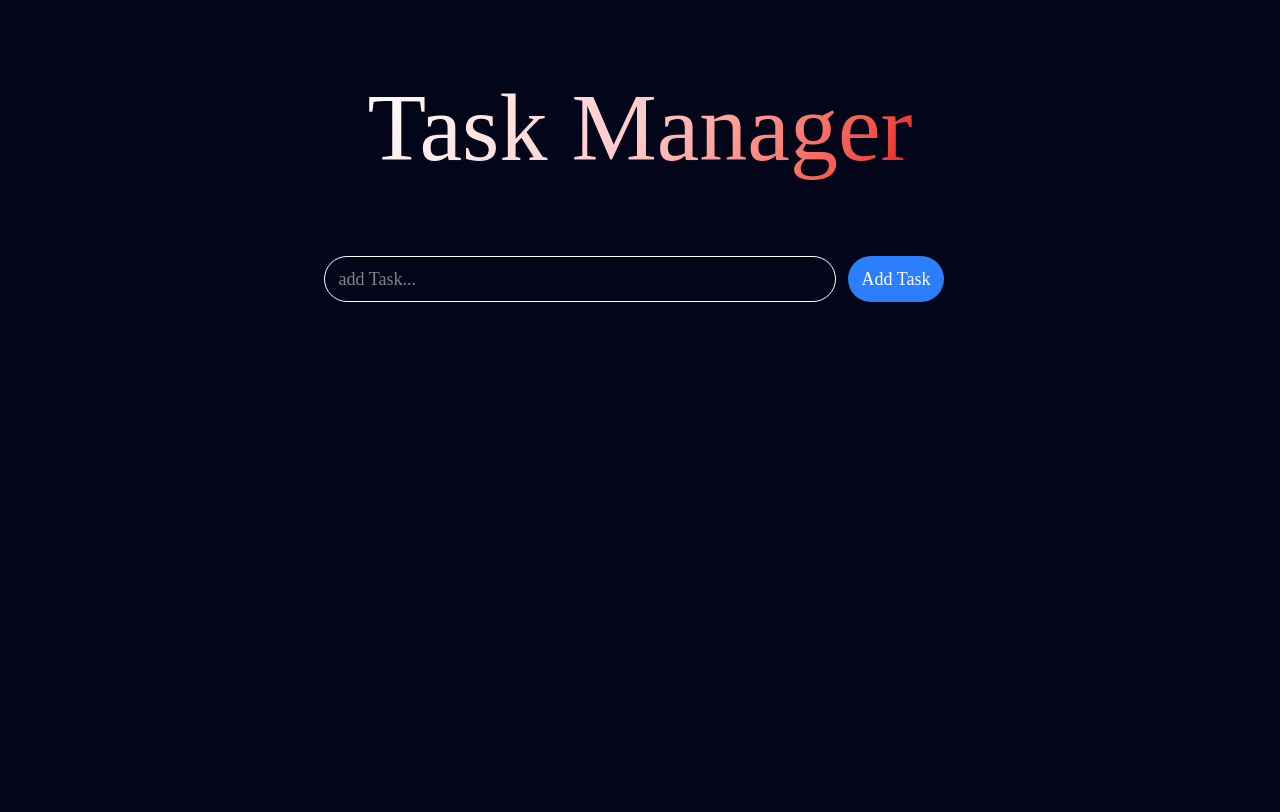
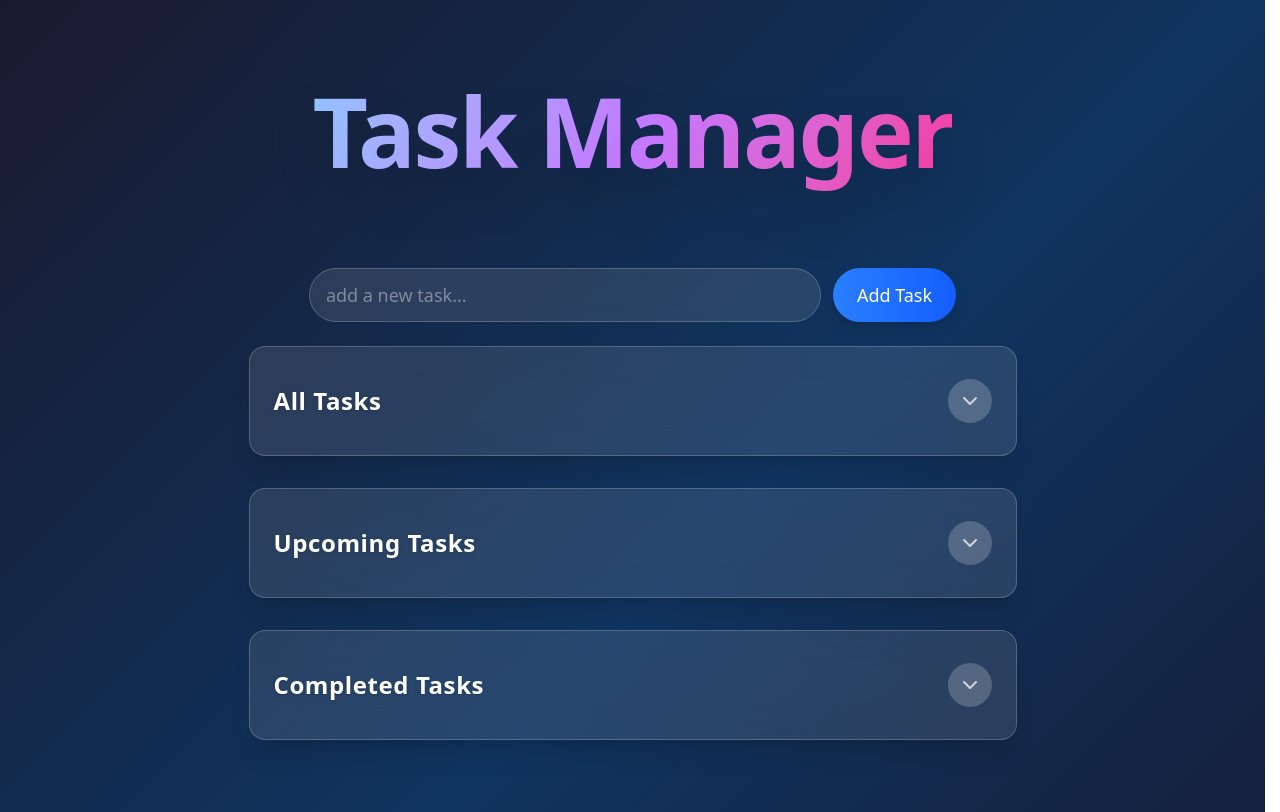
Before and after one commit to rAhul6280/taskManager, a React (Vite) app: page / in a window 1280 px wide. Built offline with nearby package versions, Linux system fonts and the light colour scheme.

Commit message:
feat: add lucide-react dependency and refactor task management components

```diff
--- a/package.json
+++ b/package.json
@@ -11,6 +11,7 @@
   },
   "dependencies": {
     "@tailwindcss/vite": "^4.2.0",
+    "lucide-react": "^0.575.0",
     "react": "^19.2.0",
     "react-dom": "^19.2.0",
     "tailwindcss": "^4.2.0"
--- a/src/App.tsx
+++ b/src/App.tsx
@@ -1,93 +1,128 @@
 import React, { useEffect, useState } from "react";
 import TaskContext from "./context/taskContext";
 import type { TaskType } from "./context/taskContext";
-import TaskItem from "./components/taskItem";
+import TaskList from "./components/taskList";
+
 
 function App() {
-        const [tasks,setTasks]=useState<TaskType[]>([])
-        const [taskInput,setTaskInput]=useState<string>("")
-        const [showCompTasks,setShowCompTasks]=useState<boolean>(false)
-        const addTask=(task:TaskType)=>{
+  const [tasks, setTasks] = useState<TaskType[]>([]);
+  const [taskInput, setTaskInput] = useState<string>("");
+  // state removed - showing all lists at once
+  const addTask = (task: TaskType) => {
+    setTasks((prevTasks) => [...prevTasks, task]);
+  };
+  const deleteTask = (id: number) => {
+    setTasks((prevTasks) => prevTasks.filter((prevTask) => prevTask.id !== id));
+  };
+  const updateTask = (task: TaskType, id: number) => {
+    setTasks((prevTasks) =>
+      prevTasks.map((prevTask) => (prevTask.id === id ? task : prevTask)),
+    );
+  };
+  const toggleIscomplete = (id: number) => {
+    setTasks((prevTasks) =>
+      prevTasks.map((prevTask) =>
+        prevTask.id === id
+          ? { ...prevTask, isCompleted: !prevTask.isCompleted }
+          : prevTask,
+      ),
+    );
+  };
+  const handleSubmit = (e: React.SubmitEvent<HTMLFormElement>) => {
+    e.preventDefault();
+    if (!taskInput) return;
+    addTask({ id: Date.now(), taskValue: taskInput, isCompleted: false });
+    setTaskInput("");
+  };
 
-              setTasks((prevTasks)=>[...prevTasks,task])
-            }
-        const deleteTask=(id:number)=>{
-          setTasks((prevTasks)=>prevTasks.filter((prevTask)=>prevTask.id!==id))
-        }
-        const updateTask=(task:TaskType,id:number)=>{
-            setTasks((prevTasks)=>prevTasks.map((prevTask)=>prevTask.id===id?task:prevTask))
-        }
-        const toggleIscomplete=(id:number)=>{
-          setTasks((prevTasks)=>prevTasks.map((prevTask)=>(prevTask.id===id?{...prevTask,isCompleted:!prevTask.isCompleted}:prevTask)))
-        }
-        const handleSubmit=(e:React.SubmitEvent<HTMLFormElement>)=>{
-            e.preventDefault()
-            if(!taskInput)return ;
-            addTask({id:Date.now(),taskValue:taskInput,isCompleted:false})
-            setTaskInput("")
-        }
-
-        useEffect(()=>{
-            const localTasks:TaskType[]=JSON.parse(localStorage.getItem("tasks")||"[]")
+  useEffect(() => {
+    const localTasks: TaskType[] = JSON.parse(
+      localStorage.getItem("tasks") || "[]",
+    );
     // console.log(localTasks);
     // if(localTasks && localTasks.length>0)
-           setTasks(localTasks)
+    setTasks(localTasks);
     // console.log(tasks);
-
-        },[])
-        useEffect(()=>{
-          localStorage.setItem("tasks",JSON.stringify(tasks))
+  }, []);
+  useEffect(() => {
+    localStorage.setItem("tasks", JSON.stringify(tasks));
     // console.log("working");
-
-        },[tasks])
+  }, [tasks]);
 
   return (
     <>
-    <TaskContext value={{tasks,addTask,deleteTask,updateTask,toggleIscomplete}}>
-        <div className="flex flex-col items-center  w-full  h-screen">
-
-           <h1 className={ `text-center text-8xl text-transparent bg-linear-120 ${showCompTasks?'from-white via bg-green-300 to-green-600':'from-white via-red-200 to-red-600'} bg-clip-text my-14 leading-['1.3'] `}>Task Manager</h1>
+      <TaskContext
+        value={{ tasks, addTask, deleteTask, updateTask, toggleIscomplete }}
+      >
+        <style>{`
+          @keyframes float {
+            0%, 100% { transform: translateY(0px); }
+            50% { transform: translateY(-10px); }
+          }
+          .heading-float {
+            animation: float 3s ease-in-out infinite;
+          }
+        `}</style>
+        <div className="flex flex-col items-center w-full min-h-screen">
+          <h1
+            className={`heading-float text-center text-8xl font-black text-transparent bg-linear-120 from-blue-300 via-purple-400 to-pink-500 bg-clip-text my-14 leading-relaxed drop-shadow-2xl tracking-tight`}
+          >
+            Task Manager
+          </h1>
           <form
             id="taskInput"
             onSubmit={handleSubmit}
-          className="w-4xl flex justify-center">
-
+            className="w-4xl flex justify-center gap-3"
+          >
             <input
               type="text"
-          placeholder="add Task..."
-          onChange={(e:React.ChangeEvent<HTMLInputElement>)=>setTaskInput(e.target.value)}
-          className="border border-white px-3.5 py-2 w-lg bg-slate-950 text-lg text-white rounded-full focus:outline focus:outline-white"
+              placeholder="add a new task..."
+              onChange={(e: React.ChangeEvent<HTMLInputElement>) =>
+                setTaskInput(e.target.value)
+              }
+              className="px-4 py-3 w-lg bg-white/10 border border-white/20 text-lg text-white rounded-full focus:outline-none focus:border-blue-400 focus:ring-2 focus:ring-blue-400/30 transition-all duration-200 placeholder-white/40 backdrop-blur-sm"
               value={taskInput}
             />
             <button
-          className="px-3.5 py-2 rounded-full bg-blue-500 hover:bg-blue-400 text-white text-lg mx-3 "
+              className="px-6 py-3 rounded-full bg-linear-to-r from-blue-500 to-blue-600 hover:from-blue-600 hover:to-blue-700 active:scale-95 text-white text-lg font-medium shadow-lg hover:shadow-xl transition-all duration-200"
               type="submit"
-          >Add Task</button>
+            >
+              Add Task
+            </button>
           </form>
 
-          { !showCompTasks&&<div className="flex flex-col gap-3 my-4">
-            {
-              tasks?.map((task)=>(
-                !task.isCompleted&&
-               <TaskItem key={task.id} task={task} />
-              ))
-            }
+          {/* {!showCompTasks && (
+            <div className="flex flex-col gap-3 my-4">
+              {tasks?.map(
+                (task) =>
+                  !task.isCompleted && <TaskItem key={task.id} task={task} />,
+              )}
+            </div>
+          )}
+          {showCompTasks && (
+            <div className="flex flex-col gap-3 my-4">
+              {tasks?.map(
+                (task) =>
+                  task.isCompleted && <TaskItem key={task.id} task={task} />,
+              )}
+            </div>
+          )}
+          {tasks?.length > 0 && (
+            <button
+              onClick={() => setShowCompTasks((prev) => !prev)}
+              className="text-white font-bold hover:underline hover:text-blue-500"
+            >
+              {showCompTasks ? "Show upcomming task" : "Show Completed Task"}
+            </button>
+          )} */}
 
+          <div className="w-full px-4 pb-12">
+            <div className="flex flex-col gap-8 my-6">
+              <TaskList tasksName="All Tasks" tasks={tasks} showCompleted={null} />
+              <TaskList tasksName="Upcoming Tasks" tasks={tasks} showCompleted={false} />
+              <TaskList tasksName="Completed Tasks" tasks={tasks} showCompleted={true} />
             </div>
-          }
-          { showCompTasks&&<div className="flex flex-col gap-3 my-4">
-            {
-              tasks?.map((task)=>(
-                task.isCompleted&&
-               <TaskItem key={task.id} task={task} />
-              ))
-            }
-
           </div>
-          }
-           { tasks?.length>0 &&<button
-           onClick={()=>setShowCompTasks((prev)=>!prev)}
-           className="text-white font-bold hover:underline hover:text-blue-500">{ showCompTasks ?'Show upcomming task':'Show Completed Task'}</button>}
         </div>
       </TaskContext>
     </>
--- /dev/null
+++ b/src/components/AllTasks.tsx
@@ -0,0 +1,11 @@
+import React from 'react';
+import TaskList from './taskList';
+import type { TaskType } from '../context/taskContext';
+
+interface Props {
+  tasks: TaskType[];
+}
+
+export function AllTasks({ tasks }: Props) {
+  return <TaskList tasksName="All Tasks" tasks={tasks} showCompleted={null} />;
+}
--- /dev/null
+++ b/src/components/CompletedTasks.tsx
@@ -0,0 +1,11 @@
+import React from 'react';
+import TaskList from './taskList';
+import type { TaskType } from '../context/taskContext';
+
+interface Props {
+  tasks: TaskType[];
+}
+
+export function CompletedTasks({ tasks }: Props) {
+  return <TaskList tasksName="Completed Tasks" tasks={tasks} showCompleted={true} />;
+}
--- /dev/null
+++ b/src/components/UpcomingTasks.tsx
@@ -0,0 +1,11 @@
+import React from 'react';
+import TaskList from './taskList';
+import type { TaskType } from '../context/taskContext';
+
+interface Props {
+  tasks: TaskType[];
+}
+
+export function UpcomingTasks({ tasks }: Props) {
+  return <TaskList tasksName="Upcoming Tasks" tasks={tasks} showCompleted={false} />;
+}
--- /dev/null
+++ b/src/components/taskList.tsx
@@ -0,0 +1,73 @@
+import { useState } from "react";
+import type { TaskType } from "../context/taskContext";
+import TaskItem from "./taskItem";
+import {ChevronDown} from "lucide-react"
+
+interface TaskListProps {
+  tasksName: string;
+  tasks: TaskType[];
+  // "null" means no filtering, "true" only completed, "false" only unfinished
+  showCompleted: null | boolean;
+}
+function TaskList({ tasksName, tasks, showCompleted }: TaskListProps) {
+  const filteredTasks: TaskType[] = tasks.filter((task) => {
+    if (showCompleted === null) return true;
+    return task.isCompleted === showCompleted;
+  });
+  const [toggleArrow, setToggleArrow] = useState<boolean>(false);
+  return (
+    <>
+    <style>{`
+      .task-list .task-item { transform: translateY(0) scale(1); opacity: 1; transition-property: transform, opacity, margin, padding, height; transition-duration: 320ms; transition-timing-function: cubic-bezier(.2,.9,.3,1); will-change: transform, opacity; }
+      .task-list.is-closed .task-item { transform: translateY(-8px) scale(0.995); opacity: 0; padding-top: 0; padding-bottom: 0; margin-top: 0; margin-bottom: 0; height: 0; overflow: hidden; }
+      .task-list.is-closed .task-item:nth-child(1) { transition-delay: 0ms; }
+      .task-list.is-closed .task-item:nth-child(2) { transition-delay: 20ms; }
+      .task-list.is-closed .task-item:nth-child(3) { transition-delay: 40ms; }
+      .task-list.is-closed .task-item:nth-child(4) { transition-delay: 60ms; }
+      .task-list.is-closed .task-item:nth-child(5) { transition-delay: 80ms; }
+      .task-list.is-closed .task-item:nth-child(6) { transition-delay: 100ms; }
+      .task-list.is-closed .task-item:nth-child(7) { transition-delay: 120ms; }
+      .task-list.is-closed .task-item:nth-child(8) { transition-delay: 140ms; }
+      .task-list.is-open .task-item:nth-child(1) { transition-delay: 0ms; }
+      .task-list.is-open .task-item:nth-child(2) { transition-delay: 30ms; }
+      .task-list.is-open .task-item:nth-child(3) { transition-delay: 60ms; }
+      .task-list.is-open .task-item:nth-child(4) { transition-delay: 90ms; }
+      .task-list.is-open .task-item:nth-child(5) { transition-delay: 120ms; }
+      .task-list.is-open .task-item:nth-child(6) { transition-delay: 150ms; }
+      .task-list.is-open .task-item:nth-child(7) { transition-delay: 180ms; }
+      .task-list.is-open .task-item:nth-child(8) { transition-delay: 210ms; }
+    `}</style>
+
+    <div className="px-6 py-8 w-full max-w-3xl mx-auto bg-white/10 backdrop-blur-lg border border-white/20 rounded-2xl shadow-xl">
+
+      <div className="flex justify-between items-center">
+      <h2 className="text-2xl font-bold text-white tracking-wide drop-shadow">{tasksName}</h2>
+      <div className="flex items-center">
+        <button
+          onClick={()=>setToggleArrow((prev)=>!prev)}
+          className="p-2.5 rounded-full bg-white/20 hover:bg-blue-500/40 transition-all duration-200 hover:scale-110 active:scale-95"
+        >
+            <ChevronDown className={`w-6 h-6 transition-transform duration-300 transform text-blue-300 ${toggleArrow?"rotate-180":"text-gray-300"}`} />
+        </button>
+      </div>
+      </div>
+<div className={`task-list flex flex-col gap-3 overflow-hidden transition-all duration-300 backdrop-blur-sm ${toggleArrow ? 'max-h-96 opacity-100 mt-4 is-open' : 'max-h-0 opacity-0 is-closed'}`}>
+        {filteredTasks.length === 0 && (
+          <p className="text-center text-gray-400 py-4">
+            {showCompleted === null
+              ? 'No tasks yet'
+              : showCompleted
+              ? 'No completed tasks'
+              : 'No upcoming tasks'}
+          </p>
+        )}
+        {filteredTasks.map((task) => (
+          <TaskItem key={task.id} task={task} />
+        ))}
+      </div>
+    </div>
+    </>
+  );
+}
+
+export default TaskList;
--- a/src/index.css
+++ b/src/index.css
@@ -1,5 +1,20 @@
 @import "tailwindcss";
 *{
-  font-family: 'Times New Roman', Times, serif;
+  font-family: system-ui, -apple-system, BlinkMacSystemFont, "Segoe UI", Roboto, "Helvetica Neue", Arial, sans-serif;
+}
 
+
+/* Prevent layout shift when vertical scrollbar appears */
+html {
+  /* Reserve space for scrollbar when it appears (modern browsers) */
+  scrollbar-gutter: stable;
 }
+
+/* Always show vertical scrollbar space to avoid page width change */
+body {
+  overflow-y: scroll;
+  /* dark gradient background */
+  background: linear-gradient(135deg, #1a1a2e 0%, #0f3460 60%, #16213e 100%);
+  color: #fff;
+  min-height: 100vh;
+}
```
Also changed, not shown: src/components/taskItem.tsx (+43 -18 lines), 1 other file (tests, documents, lock files or other folders). Lines whose indentation alone changed are shown as unchanged.
